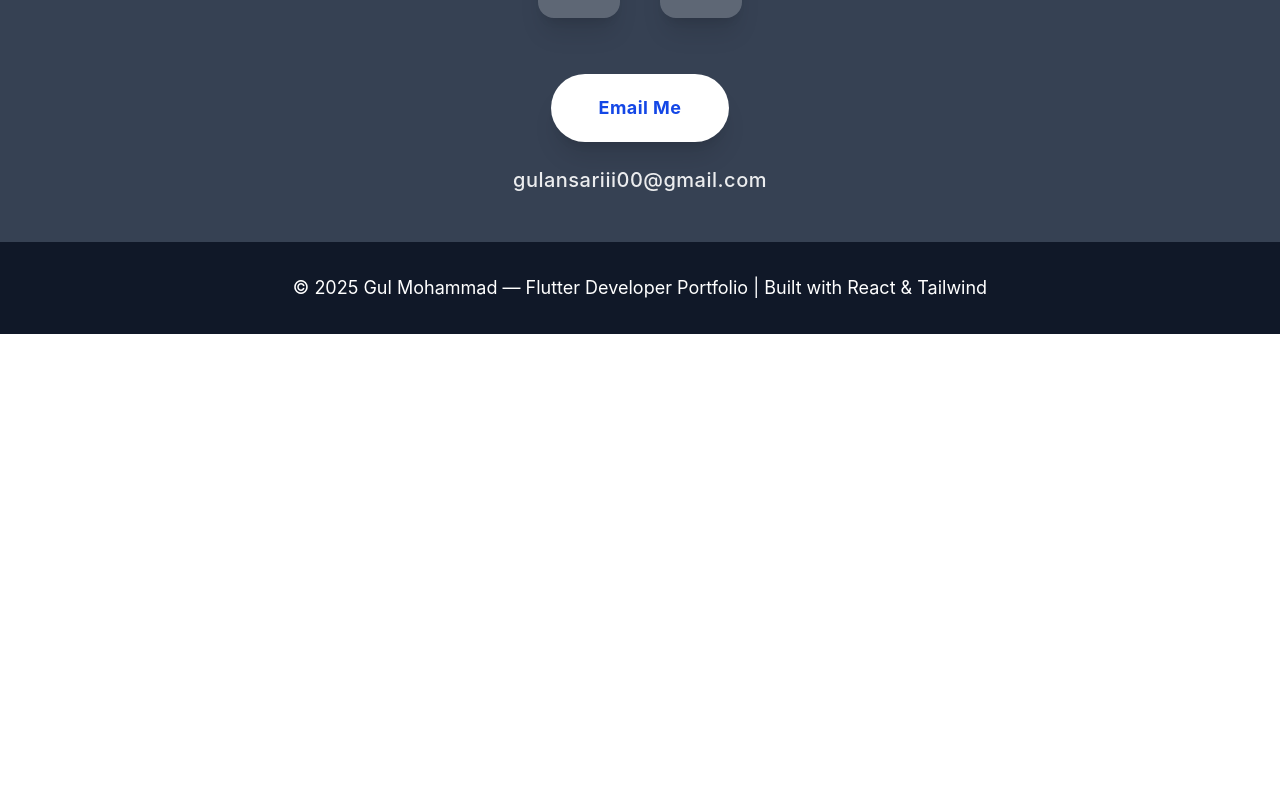
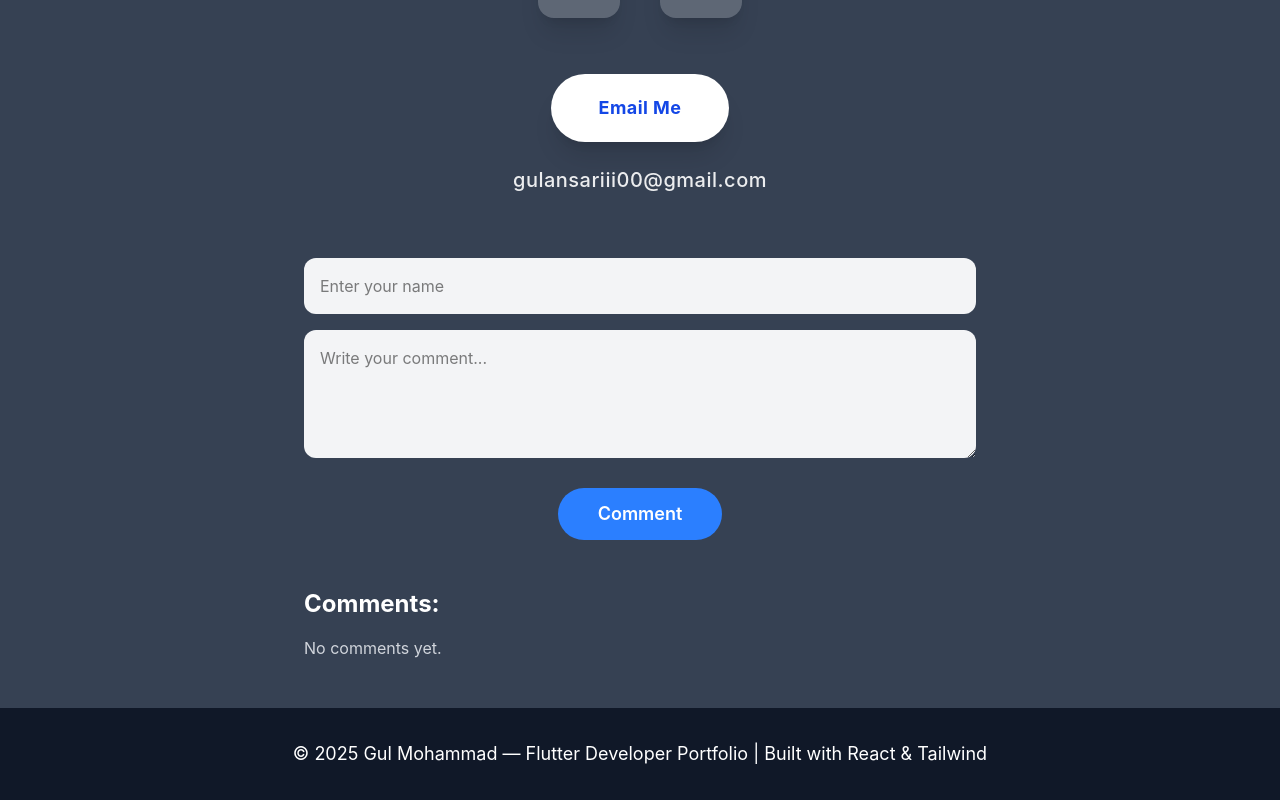
Before and after one commit to gulansari007/gul_portfolio, a React (Vite) app: page / in a window 1280 px wide. Shown: the part 7532-8332 px from the top of the page. Before the commit the page ends 7866 px from the top, so only its background shows below. Built offline with nearby package versions, Linux system fonts and the light colour scheme.

Commit message:
add comment section

```diff
--- a/package.json
+++ b/package.json
@@ -11,6 +11,7 @@
   },
   "dependencies": {
     "@tailwindcss/vite": "^4.1.17",
+    "emailjs-com": "^3.2.0",
     "lucide-react": "^0.553.0",
     "react": "^19.2.0",
     "react-dom": "^19.2.0",
--- a/src/App.jsx
+++ b/src/App.jsx
@@ -3,6 +3,7 @@ import { useEffect } from 'react';
 import { Code, Zap, Award, TrendingUp } from 'lucide-react';
 import React, { useState } from 'react';
 import gul from './assets/gul.png'
+import emailjs from "emailjs-com";
 import {
   SiFlutter,
   SiDart,
@@ -245,6 +246,68 @@ function App() {
   const [currentIndexes, setCurrentIndexes] = useState(
     projects.map(() => 0)
   );
+
+
+  // contacts section
+   const [name, setName] = useState("");
+  const [comment, setComment] = useState("");
+  const [allComments, setAllComments] = useState([]);
+
+  // Load comments only for YOU from localStorage
+  useEffect(() => {
+    const saved = JSON.parse(localStorage.getItem("myPrivateComments")) || [];
+     Promise.resolve().then(() => {
+    setAllComments(saved);
+  });
+}, []);
+
+
+  // Save updated comments
+  useEffect(() => {
+    localStorage.setItem("myPrivateComments", JSON.stringify(allComments));
+  }, [allComments]);
+
+  // Add comment
+  const handleSubmit = () => {
+    if (name.trim() === "" || comment.trim() === "") return;
+
+    const newComment = {
+      id: Date.now(),
+      name,
+      comment,
+      profile: name.charAt(0).toUpperCase(),
+    };
+
+    setAllComments([...allComments, newComment]);
+
+    setName("");
+    setComment("");
+
+     // Send the comment to Gmail via EmailJS
+    emailjs.send(
+      "service_aaaiwyy",
+      "template_sq2h28o",
+      {
+        message: comment,
+        email_to: "gulansariii00@gmail.com",
+      },
+      "qpBhVCO2sIDU4zvEA"
+    );
+
+    setComment("");
+    alert("Your comment has been sent successfully!");
+
+  };
+
+  // Delete comment
+  const deleteComment = (id) => {
+    const updated = allComments.filter((c) => c.id !== id);
+    setAllComments(updated);
+  };
+
+
+
+
 
 
   return (
@@ -699,6 +762,7 @@ function App() {
             </p>
           </div>
         </div>
+
       </section>
 
       {/* Contact Section */}
@@ -706,15 +770,12 @@ function App() {
       id="contact"
       className="relative px-8 py-12 bg-gray-700 text-white overflow-hidden"
     >
-        {/* Soft Overlay */}
       <div className="absolute inset-0 bg-white/10 backdrop-blur-sm -z-10"></div>
 
-        {/* Heading */}
       <h2 className="text-5xl font-extrabold text-center drop-shadow-lg tracking-wide">
         Contact Me
       </h2>
 
-        {/* Content Wrapper */}
       <div className="max-w-2xl mx-auto mt-14 text-center">
         <p className="text-2xl opacity-90 leading-relaxed">
           Want to collaborate or hire me? I’d love to connect!
@@ -745,7 +806,7 @@ function App() {
           </a>
 
           <a
-              href="https://www.linkedin.com/in/gul-mohammad-093207396 "
+            href="https://www.linkedin.com/in/gul-mohammad-093207396"
             target="_blank"
             rel="noreferrer"
             className="bg-white/20 p-5 rounded-2xl hover:bg-white/30 transition-all duration-300 shadow-xl hover:-translate-y-2"
@@ -765,6 +826,72 @@ function App() {
         <div className="pt-6 text-xl opacity-90 font-medium tracking-wide">
           gulansariii00@gmail.com
         </div>
+
+        {/* COMMENT INPUT BOX */}
+      <div className="mt-16 space-y-4">
+          <input
+            type="text"
+            value={name}
+            placeholder="Enter your name"
+            onChange={(e) => setName(e.target.value)}
+            className="w-full p-4 text-black rounded-xl bg-gray-100"
+          />
+
+          <textarea
+            value={comment}
+            onChange={(e) => setComment(e.target.value)}
+            placeholder="Write your comment..."
+            className="w-full p-4 h-32 text-black rounded-xl bg-gray-100"
+          />
+
+          <button
+            onClick={handleSubmit}
+            className="mt-2 bg-blue-500 px-10 py-3 rounded-full text-lg font-semibold hover:bg-blue-600 transition-all"
+          >
+            Comment
+          </button>
+        </div>
+
+            {/* Comments List */}
+        <div className="mt-12 text-left ">
+          <h3 className="text-2xl font-bold mb-4">Comments:</h3>
+
+          <div className="space-y-4">
+            {allComments.map((item) => (
+              <div
+                key={item.id}
+                className="flex items-start justify-between gap-4 bg-white/20 backdrop-blur-sm p-4 rounded-xl"
+              >
+                {/* Left: Profile + Text */}
+                <div className="flex gap-4">
+                  <div className="w-12 h-12 rounded-full bg-blue-500 flex items-center justify-center text-xl font-bold">
+                    {item.profile}
+                  </div>
+
+                  <div>
+                    <p className="font-bold text-lg">{item.name}</p>
+                    <p className="opacity-90">{item.comment}</p>
+                  </div>
+                </div>
+
+                {/* Delete Button */}
+                <button
+                  onClick={() => deleteComment(item.id)}
+                  className="text-red-400 hover:text-red-600 font-semibold"
+                >
+                  Delete
+                </button>
+              </div>
+            ))}
+
+            {allComments.length === 0 && (
+              <p className="text-gray-300">No comments yet.</p>
+            )}
+          </div>
+        </div>
+
+
+
       </div>
     </section>
 
```
Also changed, not shown: 1 other file (tests, documents, lock files or other folders). Lines whose indentation alone changed are shown as unchanged.
